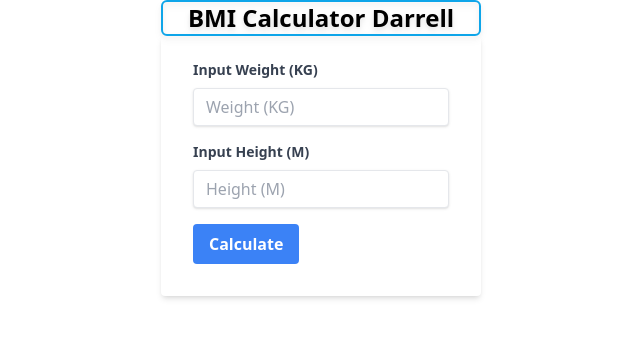
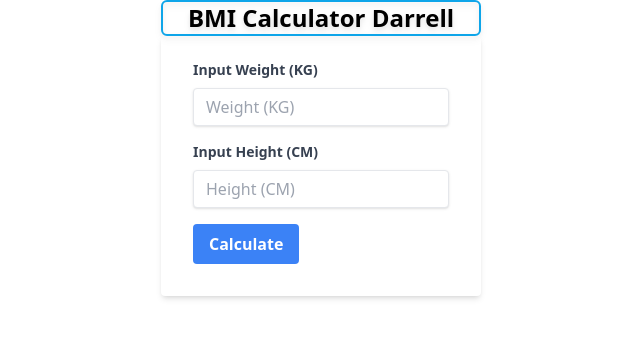
Before and after one commit to darrellv14/genicsTailwind, a plain HTML site: page index.html in a window 1280 px wide. Shown: the full height of the page, 319-959 px from the left. Drawn offline with nearby package versions, Linux system fonts and the light colour scheme.

Commit message:
Initial Commit

```diff
--- a/index.html
+++ b/index.html
@@ -32,13 +32,13 @@
               class="block text-gray-700 text-sm font-bold mb-2"
               for="height"
             >
-              Input Height (M)
+              Input Height (CM)
             </label>
             <input
               class="shadow appearance-none border rounded w-full py-2 px-3 text-gray-700 leading-tight focus:outline-none focus:shadow-outline"
               id="height"
               type="text"
-              placeholder="Height (M)"
+              placeholder="Height (CM)"
             />
           </div>
 
```
